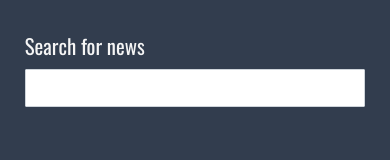
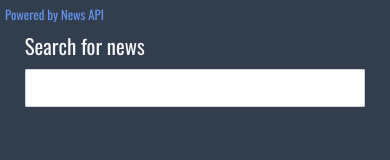
Before and after one commit to bigbuckalex/news, a website: page index.html in a window 390 px wide. Drawn offline with nearby package versions, Linux system fonts and the light colour scheme.

Commit message:
added attribution

```diff
--- a/index.html
+++ b/index.html
@@ -23,6 +23,7 @@
         <h6 id="num-articles"></h6>
         <div id="news-feed">
         </div>
+        <a id="attribution" target="_blank" href="https://newsapi.org">Powered by News API</a>
     </div>
 </body>
 </html>
--- a/style.css
+++ b/style.css
@@ -10,6 +10,14 @@ body{
 @media screen and (max-width: 480px) {
     .container{
         width: 95%;
+    }
+    #attribution{
+        position: sticky;
+        top: 0;
+        left: 0;
+        margin: 5px;
+        font-size: .8rem;
+        color: cornflowerblue;
     }
   }
 
@@ -61,3 +69,12 @@ label{
     height: 2px;
     background-color: rgb(70, 84, 104);
 }
+
+#attribution{
+    position: fixed;
+    bottom: 0;
+    left: 0;
+    margin: 5px;
+    font-size: .8rem;
+    color: cornflowerblue;
+}
```
